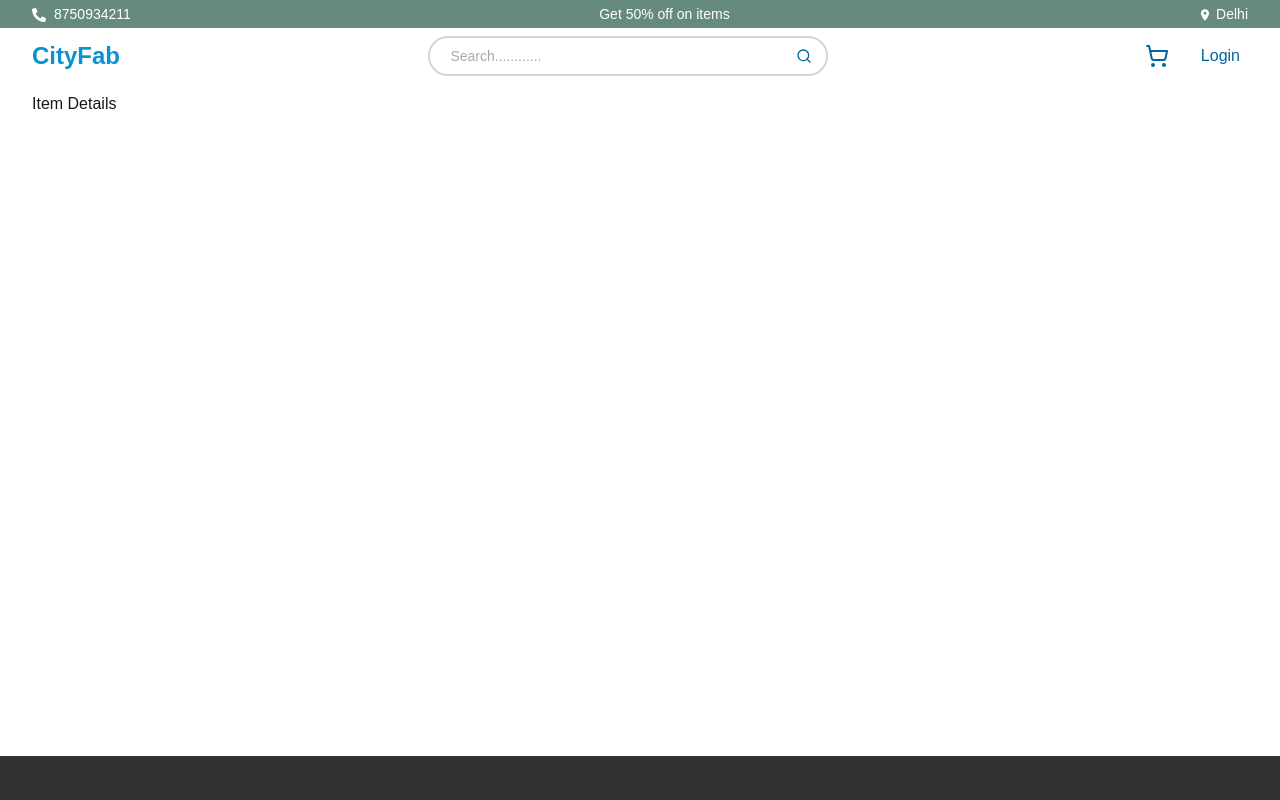
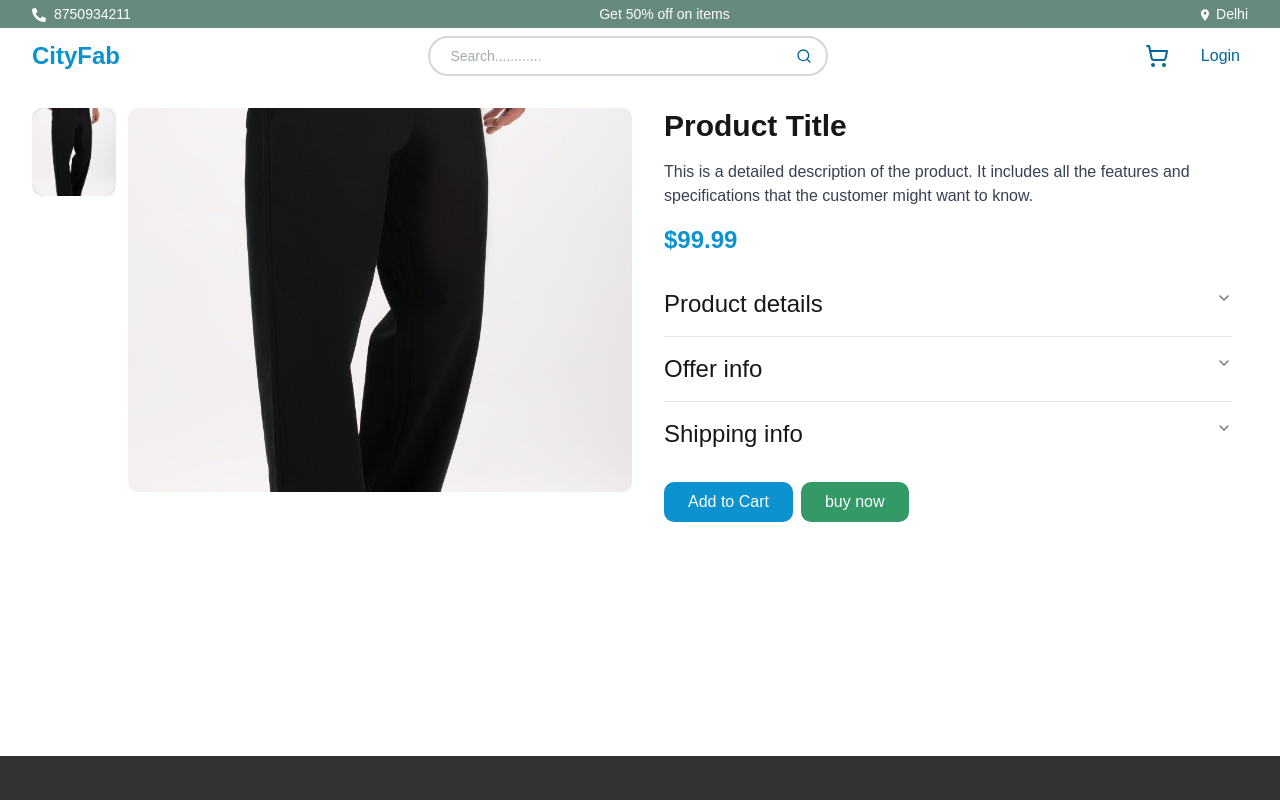
Before and after one commit to shazzsheikh/chef-e-commerce, a React (Vite) app in the folder frontend/: page /items/1 in a window 1280 px wide. Shown: the top 800 px of the page. Built offline with nearby package versions, Linux system fonts and the light colour scheme.

Commit message:
items page

```diff
--- /dev/null
+++ b/frontend/Admin/layout/head.jsx
@@ -0,0 +1,5 @@
+import React from "react";
+
+export const Head = () => {
+  return <div>Header</div>;
+};
--- a/frontend/package.json
+++ b/frontend/package.json
@@ -10,6 +10,7 @@
     "preview": "vite preview"
   },
   "dependencies": {
+    "@radix-ui/react-accordion": "^1.2.12",
     "@radix-ui/react-dialog": "^1.1.15",
     "@radix-ui/react-navigation-menu": "^1.2.14",
     "@radix-ui/react-slot": "^1.2.3",
--- a/frontend/src/Routes.jsx
+++ b/frontend/src/Routes.jsx
@@ -42,7 +42,7 @@ import HomeSkeletonLoader from "./components/skelatonloader";
 import ItemDetails from "./pages/itemsdetails";
 
 // Import shadcn skeleton (adjust import path as per your setup)
-
+import { Head } from "../Admin/layout/head";
 const AppRoutes = () => {
   const [loading, setLoading] = useState(true);
 
@@ -70,6 +70,12 @@ const AppRoutes = () => {
         </main>
         <Footer />
       </div>
+
+        <Routes>
+          <Route path="/admin" element={<Head />} />
+          <Route path="/admin/products" element={<div>Admin Products</div>} />
+          {/* Other admin routes */}
+        </Routes>
     </Router>
   );
 };
--- /dev/null
+++ b/frontend/src/components/ui/accordion.jsx
@@ -0,0 +1,62 @@
+import * as React from "react"
+import * as AccordionPrimitive from "@radix-ui/react-accordion"
+import { ChevronDownIcon } from "lucide-react"
+
+import { cn } from "@/lib/utils"
+
+function Accordion({
+  ...props
+}) {
+  return <AccordionPrimitive.Root data-slot="accordion" {...props} />;
+}
+
+function AccordionItem({
+  className,
+  ...props
+}) {
+  return (
+    <AccordionPrimitive.Item
+      data-slot="accordion-item"
+      className={cn("border-b last:border-b-0", className)}
+      {...props} />
+  );
+}
+
+function AccordionTrigger({
+  className,
+  children,
+  ...props
+}) {
+  return (
+    <AccordionPrimitive.Header className="flex">
+      <AccordionPrimitive.Trigger
+        data-slot="accordion-trigger"
+        className={cn(
+          "focus-visible:border-ring focus-visible:ring-ring/50 flex flex-1 items-start justify-between gap-4 rounded-md py-4 text-left text-sm font-medium transition-all outline-none hover:underline focus-visible:ring-[3px] disabled:pointer-events-none disabled:opacity-50 [&[data-state=open]>svg]:rotate-180",
+          className
+        )}
+        {...props}>
+        {children}
+        <ChevronDownIcon
+          className="text-muted-foreground pointer-events-none size-4 shrink-0 translate-y-0.5 transition-transform duration-200" />
+      </AccordionPrimitive.Trigger>
+    </AccordionPrimitive.Header>
+  );
+}
+
+function AccordionContent({
+  className,
+  children,
+  ...props
+}) {
+  return (
+    <AccordionPrimitive.Content
+      data-slot="accordion-content"
+      className="data-[state=closed]:animate-accordion-up data-[state=open]:animate-accordion-down overflow-hidden text-sm"
+      {...props}>
+      <div className={cn("pt-0 pb-4", className)}>{children}</div>
+    </AccordionPrimitive.Content>
+  );
+}
+
+export { Accordion, AccordionItem, AccordionTrigger, AccordionContent }
--- a/frontend/src/pages/itemsdetails.jsx
+++ b/frontend/src/pages/itemsdetails.jsx
@@ -1,6 +1,78 @@
 import React from "react";
+import {
+  Accordion,
+  AccordionContent,
+  AccordionItem,
+  AccordionTrigger,
+} from "@/components/ui/accordion";
 const ItemDetails = () => {
-  return <div>Item Details</div>;
+  return (
+    <>
+      <div className="grid md:grid-cols-2 grid-cols-1 gap-4">
+        <div className="flex justify-center items-start space-x-3 pt-4 overflow-hidden ">
+          <div className="hidden md:block w-25 h-22 bg-gray-200 rounded-lg overflow-hidden">
+            {/* Thumbnail images can go here */}
+            <img
+              src="/pants/pant1.jpg"
+              alt="Thumbnail"
+              className="w-full h-full object-cover rounded-2xl"
+            />
+          </div>
+          <img
+            src="/pants/pant1.jpg"
+            alt="Product"
+            className="w-full h-96 object-cover rounded-lg md:p-0 p-2"
+          />
+        </div>
+        <div className="p-4">
+          <h1 className="text-3xl font-bold mb-4">Product Title</h1>
+          <p className="text-gray-700 mb-4">
+            This is a detailed description of the product. It includes all the
+            features and specifications that the customer might want to know.
+          </p>
+          <p className="text-2xl font-semibold text-primary mb-4">$99.99</p>
+          <div className="mb-4">
+            <Accordion type="single" collapsible>
+              <AccordionItem value="item-1">
+                <AccordionTrigger className="font-medium text-2xl">
+                  Product details
+                </AccordionTrigger>
+                <AccordionContent>
+                  Yes. It adheres to the WAI-ARIA design pattern.
+                </AccordionContent>
+              </AccordionItem>
+
+              <AccordionItem value="item-2 ">
+                <AccordionTrigger className="font-medium text-2xl">
+                  Offer info
+                </AccordionTrigger>
+                <AccordionContent>
+                  We offer worldwide shipping within 5-7 business days.
+                </AccordionContent>
+              </AccordionItem>
+
+              <AccordionItem value="item-3">
+                <AccordionTrigger className="font-medium text-2xl">
+                  Shipping info
+                </AccordionTrigger>
+                <AccordionContent>
+                  We offer worldwide shipping within 5-7 business days.
+                </AccordionContent>
+              </AccordionItem>
+            </Accordion>
+          </div>
+          <div className="flex space-x-2">
+            <button className="bg-primary text-white px-6 py-2 rounded-lg hover:bg-primary-dark transition">
+              Add to Cart
+            </button>
+            <button className="bg-secondary text-white px-6 py-2 rounded-lg hover:bg-secondary-dark transition">
+              buy now
+            </button>
+          </div>
+        </div>
+      </div>
+    </>
+  );
 };
 
 export default ItemDetails;
```
Also changed, not shown: 1 other file (tests, documents, lock files or other folders).
